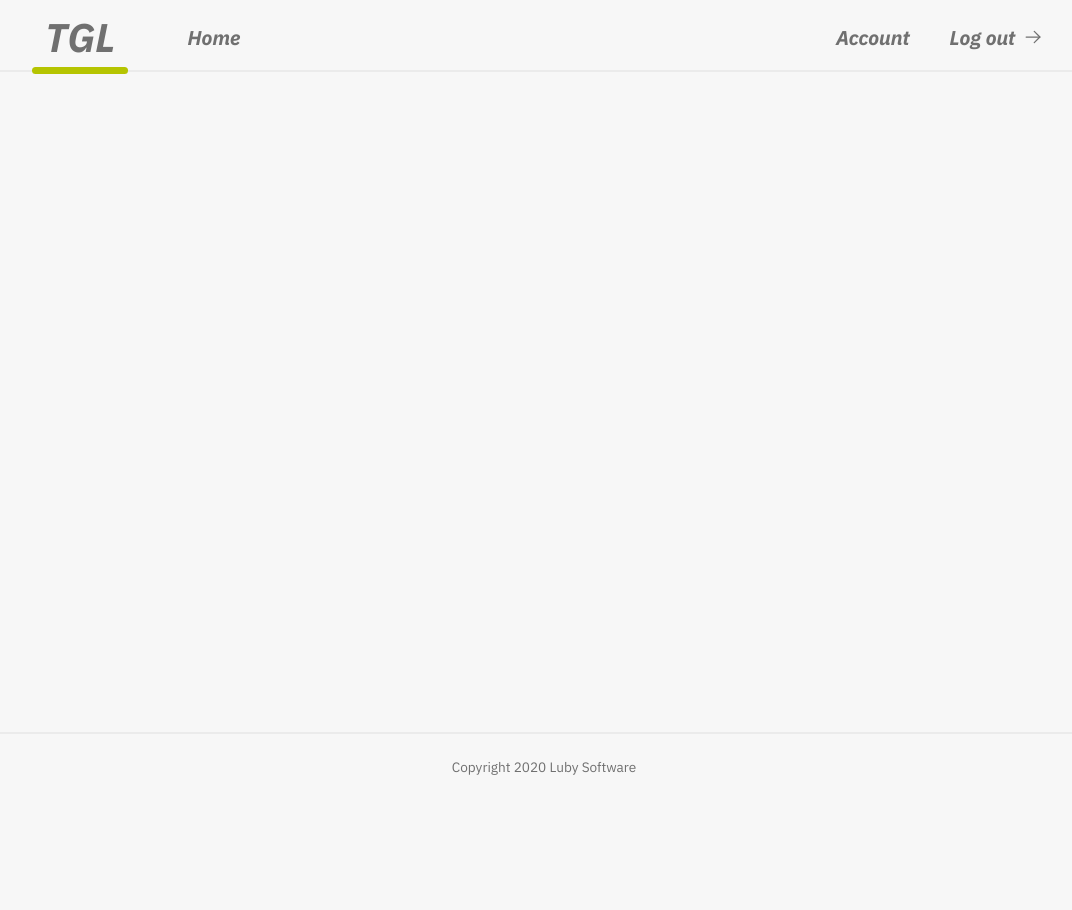
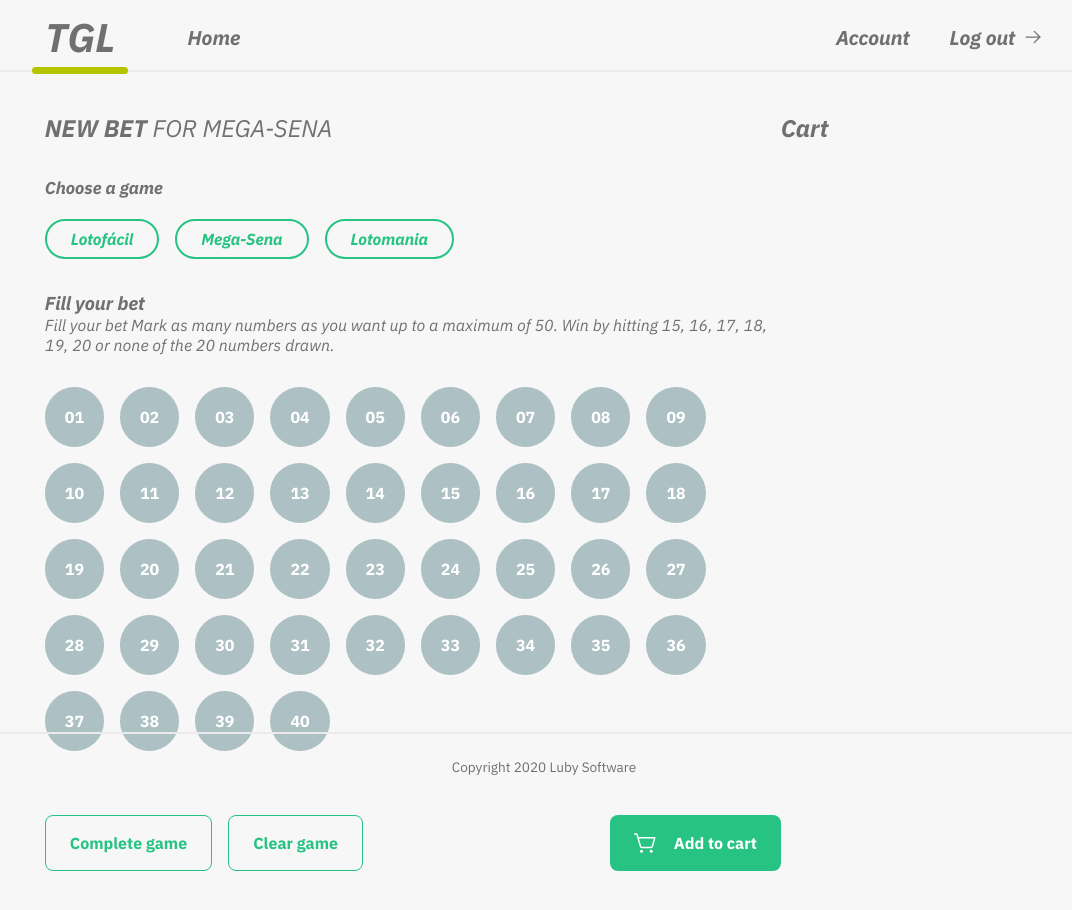
Before and after one commit to paulo-fs/tgl-react-ts, a React (Vite) app: page /bet in a window 1280 px wide. Shown: the whole page, without its empty margins (96-1168 px from the left). Before the commit the page ends 800 px from the top, so only its background shows below. Built offline with nearby package versions, Linux system fonts and the light colour scheme.

Commit message:
structure: bet page elements and styles

```diff
--- /dev/null
+++ b/src/components/Buttons/NumbersBtn.tsx
@@ -0,0 +1,27 @@
+import styled from 'styled-components';
+
+export function NumbersBtn({ children } : {children: string}){
+	return (
+		<NumberContainer>
+			{children}
+		</NumberContainer>
+	);
+}
+
+const NumberContainer = styled.p`
+  padding: 1.25rem;
+  border-radius: 4rem;
+  background-color: ${props => props.theme.grayAlt};
+  color: ${props => props.theme.white};
+  font-style: normal;
+  font-weight: bold;
+  cursor: pointer;
+
+  display: grid;
+  place-content: center;
+
+  transition: .2s;
+  &:hover{
+    background-color: ${props => props.theme.gray900};
+  }
+`;
--- a/src/components/Router.tsx
+++ b/src/components/Router.tsx
@@ -2,6 +2,7 @@
 import { LayoutAuth } from '@layouts/LayoutAuth';
 import { AuthMainPage } from '@pages/Authentication/AuthMainPage';
 import { LayoutGames } from '@layouts/LayoutGames';
+import { Bet } from '@pages/Bet/Bet';
 
 export function Router(){
 	return(
@@ -10,7 +11,7 @@
 				<Route path='/' element={<AuthMainPage />} />
 			</Route>
 			<Route path='/bet' element={<LayoutGames />}>
-				<Route path='/bet' element={''} />
+				<Route path='/bet' element={<Bet />} />
 				<Route path='/bet/history' element={''} />
 			</Route>
 		</Routes>
--- a/src/layouts/LayoutGames.tsx
+++ b/src/layouts/LayoutGames.tsx
@@ -1,13 +1,21 @@
 import { Footer } from '@components/Footer';
 import { Header } from '@components/Header';
 import { Outlet } from 'react-router-dom';
+import styled from 'styled-components';
 
 export function LayoutGames(){
 	return(
 		<div>
 			<Header />
-			<Outlet />
+			<ContentContainer>
+			  <Outlet />
+			</ContentContainer>
 			<Footer />
 		</div>
 	);
 }
+
+const ContentContainer = styled.div`
+  width: 100%;
+  padding: 2.5rem 8.8rem;
+`;
--- /dev/null
+++ b/src/pages/Bet/Bet.tsx
@@ -0,0 +1,70 @@
+import { NumbersBtn } from '@components/Buttons/NumbersBtn';
+import { ShoppingCartSimple } from 'phosphor-react';
+import { AddToCart, BetButton, BetContainer, BetNumbers, BetPageContainer, ChooseAGame, FooterButtons, HeaderContainer, SecBtn } from './betStyles';
+
+export function Bet(){
+	function createNumbers(){
+		const arr: number[] = [];
+		for(let i = 1; i <= 40; i++){
+			arr.push(i);
+		}
+		return arr;
+	}
+
+	return(
+		<BetPageContainer>
+			<BetContainer>
+				<HeaderContainer>
+					<h1>
+            New Bet <span>for Mega-Sena</span>
+					</h1>
+				</HeaderContainer>
+
+				<ChooseAGame>
+					<h2>Choose a game</h2>
+					<nav>
+						<BetButton>Lotofácil</BetButton>
+						<BetButton>Mega-Sena</BetButton>
+						<BetButton>Lotomania</BetButton>
+					</nav>
+				</ChooseAGame>
+
+				<main>
+					<div>
+						<h3>Fill your bet</h3>
+						<p>
+              Fill your bet Mark as many numbers as you want up to a maximum of 50. Win by hitting 15, 16, 17, 18, 19, 20 or none of the 20 numbers drawn.
+						</p>
+					</div>
+
+					<BetNumbers>
+						{
+							createNumbers().map(i => {
+								return (
+									<NumbersBtn key={i}>
+										{i < 10 ? '0'+String(i) : String(i)}
+									</NumbersBtn>
+								);
+							})
+						}
+					</BetNumbers>
+				</main>
+
+				<FooterButtons>
+					<div>
+						<SecBtn>Complete game</SecBtn>
+						<SecBtn>Clear game</SecBtn>
+					</div>
+					<AddToCart>
+						<ShoppingCartSimple size={24} color="#fff" />
+            Add to cart
+					</AddToCart>
+				</FooterButtons>
+			</BetContainer>
+
+			<aside>
+				<h2>Cart</h2>
+			</aside>
+		</BetPageContainer>
+	);
+}
--- /dev/null
+++ b/src/pages/Bet/betStyles.ts
@@ -0,0 +1,102 @@
+import styled from 'styled-components';
+
+export const BetPageContainer = styled.div`
+  width: 100%;
+  height: 100%;
+  display: flex;
+`;
+
+export const BetContainer = styled.div`
+  max-width: 46rem;
+  display: flex;
+  flex-direction: column;
+  gap: 2rem;
+`;
+
+export const HeaderContainer = styled.header`
+  h1{
+    font-size: 1.5rem;
+    text-transform: uppercase;
+
+    span{
+      font-weight: lighter;
+    }
+  }
+`;
+
+export const ChooseAGame = styled.div`
+  h2{
+    font-size: 1.07rem;
+    margin-bottom: 1.25rem;
+  }
+
+  nav{
+    display: flex;
+    gap: 1rem;
+  }
+`;
+
+export const BetButton = styled.button`
+  padding: .5rem 1.5rem;
+  border-radius: 2rem;
+  border: 2px solid ${props => props.theme.green2};
+  color: ${props => props.theme.green2};
+  font-weight: bold;
+
+  transition: .2s;
+  &:hover{
+    color: ${props => props.theme.white};
+    background-color: ${props => props.theme.green2};
+  }
+`;
+
+export const BetNumbers = styled.div`
+  width: 100%;
+  display: flex;
+  flex-wrap: wrap;
+  gap: 1rem;
+  margin: 2rem 0;
+`;
+
+export const FooterButtons = styled.div`
+  display: flex;
+  justify-content: space-between;
+
+  div{
+    display: flex;
+    gap: 1rem;
+  }
+`;
+
+export const BaseButton = styled.button`
+  font-style: normal;
+  font-weight: bold;
+  border-radius: 8px;
+  padding: 1rem 1.5rem;
+
+  display: flex;
+  align-items: center;
+  gap: 1rem;
+`;
+
+export const SecBtn = styled(BaseButton)`
+  border: 1px solid ${props => props.theme.green2};
+  color: ${props => props.theme.green2};
+
+  transition: .2s;
+  &:hover{
+    background-color: ${props => props.theme.green2};
+    color: ${props => props.theme.white};
+  }
+`;
+
+export const AddToCart = styled(BaseButton)`
+  border: none;
+  background-color: ${props => props.theme.green2};
+  color: ${props => props.theme.white};
+
+  transition: .2s;
+  &:hover{
+    opacity: .75;
+  }
+`;
--- a/src/styles/theme/defaultTheme.ts
+++ b/src/styles/theme/defaultTheme.ts
@@ -7,6 +7,7 @@
 	gray500: '#9D9D9D',
 	gray700: '#707070',
 	gray900: '#535351',
+	grayAlt: '#ADC0C4',
 
 	green1: '#B5C401',
 	green2: '#27C383',
```
